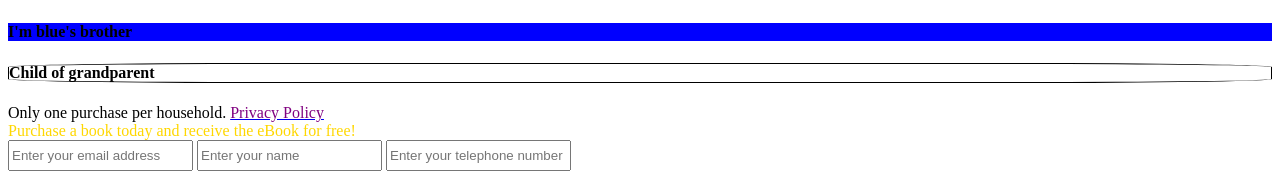
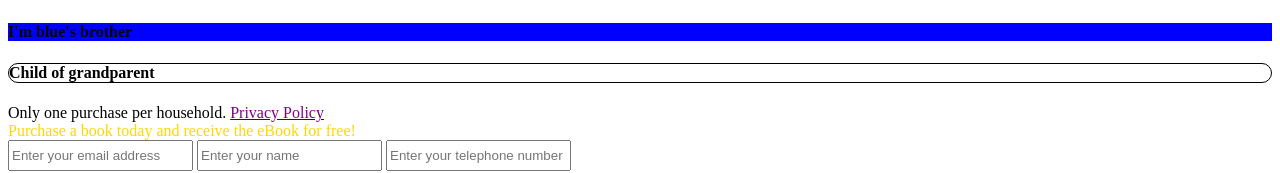
Before and after one commit to jameka23/chapter3, a plain HTML site: page index.html in a window 1280 px wide. Shown: the part 393-566 px from the top of the page. Drawn offline with Linux system fonts and the light colour scheme.

Commit message:
Changed the child grandparent's border radius to px instead of %

```diff
--- a/main.css
+++ b/main.css
@@ -41,7 +41,7 @@ a .disabled {
 
 .grandparent > h4 { /* #11  & #12 */
    border: 1px solid black;
-   border-radius: 20%;
+   border-radius: 20px;
 }
 
 .promo { /* #13 */
```
